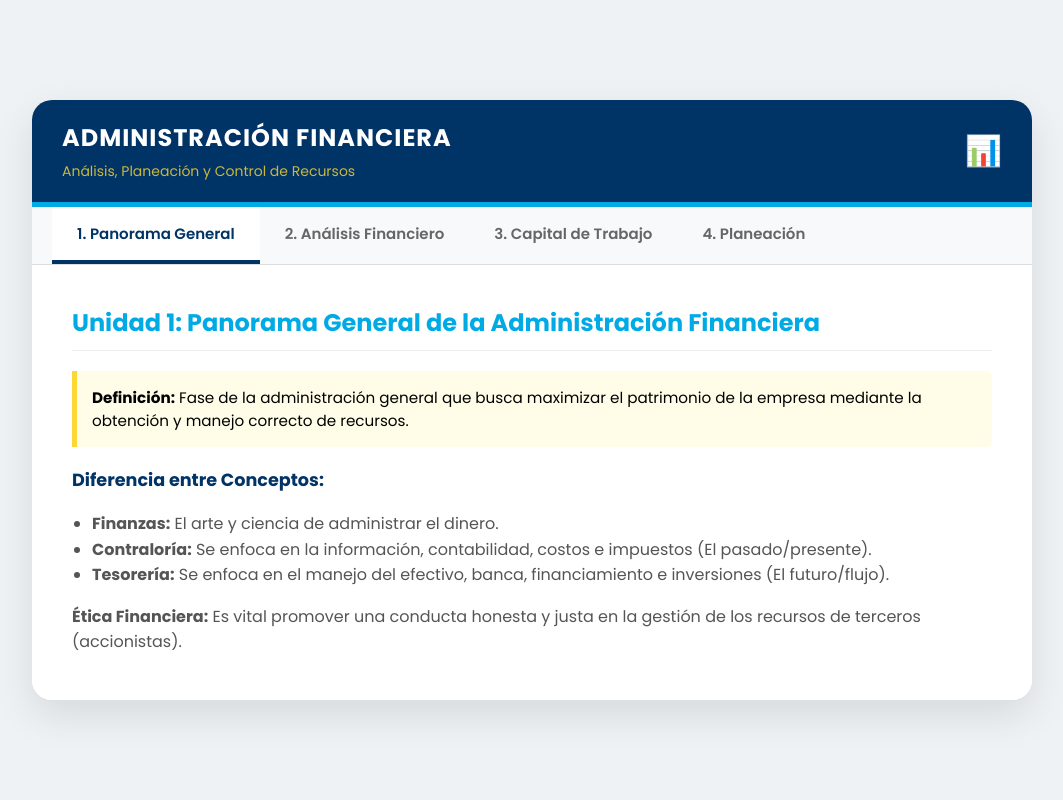
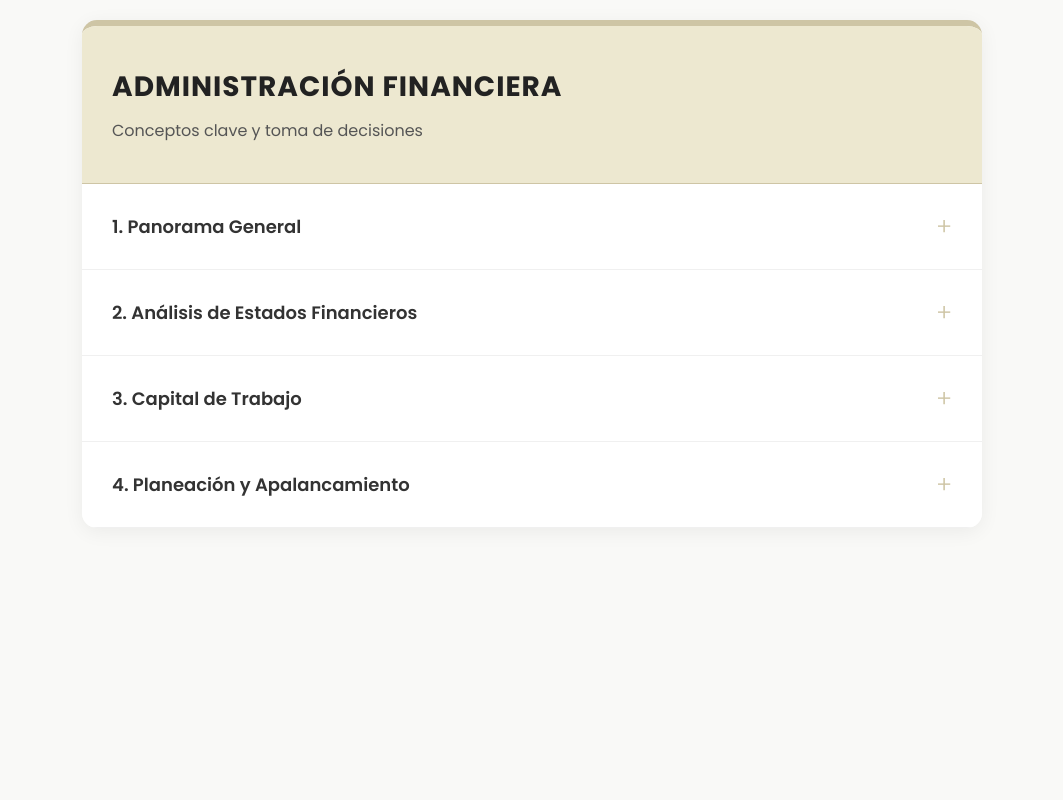
Before and after one commit to kafrodant-eng/UD, a plain HTML site: page admin-financiera.html in a window 1280 px wide. Shown: the whole page, without its empty margins (108-1171 px from the left). Drawn offline with Linux system fonts and the light colour scheme.

Commit message:
Update admin-financiera.html

```diff
--- a/admin-financiera.html
+++ b/admin-financiera.html
@@ -8,264 +8,266 @@
         @import url('https://fonts.googleapis.com/css2?family=Poppins:wght@300;400;600;700&display=swap');
 
         :root {
-            /* TUS COLORES CORPORATIVOS */
-            --primary: #003366;      /* Azul Marino */
-            --secondary: #00aae4;    /* Azul Cian */
-            --accent: #fdd835;       /* Amarillo */
-            --bg-body: #eef2f5;
-            --text-dark: #333;
+            /* PALETA BASADA EN RGB 237, 232, 208 */
+            --brand-color: #EDE8D0;  /* El Beige de tu portada */
+            --brand-dark: #Cec5a5;   /* Un beige un poco más oscuro para bordes */
+            --text-main: #333333;    /* Gris oscuro para lectura */
+            --text-accent: #6d6d6d;  /* Gris medio para subtítulos */
+            --active-bg: #444444;    /* Fondo oscuro para contraste al seleccionar */
+            --active-text: #EDE8D0;  /* Texto beige sobre fondo oscuro */
+            --bg-body: #f9f9f7;      /* Fondo de página casi blanco cálido */
         }
 
         body {
             font-family: 'Poppins', sans-serif;
             background-color: var(--bg-body);
             margin: 0;
-            padding: 0;
-            height: 100vh;
-            display: flex;
-            justify-content: center;
-            align-items: center;
+            padding: 20px;
+            color: var(--text-main);
         }
 
-        /* Marco principal tipo diapositiva */
-        .slide-card {
-            width: 95%;
-            max-width: 1000px;
-            height: 600px; /* Altura fija para simular diapositiva */
+        /* Contenedor Principal */
+        .container {
+            max-width: 900px;
+            margin: 0 auto;
             background: white;
-            border-radius: 20px;
-            box-shadow: 0 15px 40px rgba(0,0,0,0.1);
+            border-radius: 15px;
+            box-shadow: 0 4px 20px rgba(0,0,0,0.06);
             overflow: hidden;
-            display: flex;
-            flex-direction: column;
-            position: relative;
+            border-top: 6px solid var(--brand-dark);
         }
 
-        /* ENCABEZADO SUPERIOR */
-        .header-bar {
-            background: var(--primary);
-            padding: 20px 30px;
+        /* Encabezado */
+        .header {
+            background-color: var(--brand-color); /* Tu color RGB */
+            padding: 40px 30px;
+            color: var(--text-main); /* Texto oscuro para contraste */
+            position: relative;
+            border-bottom: 1px solid var(--brand-dark);
+        }
+
+        .header h1 {
+            margin: 0;
+            font-size: 28px;
+            font-weight: 700;
+            text-transform: uppercase;
+            letter-spacing: 1px;
+            color: #222;
+        }
+
+        .header h2 {
+            margin: 10px 0 0 0;
+            font-size: 16px;
+            font-weight: 400;
+            color: #555;
+        }
+
+        /* Estilos del Acordeón */
+        .accordion-section {
+            border-bottom: 1px solid #f0f0f0;
+        }
+
+        .accordion-btn {
+            width: 100%;
+            background: white;
+            border: none;
+            padding: 25px 30px;
+            text-align: left;
+            font-size: 18px;
+            font-weight: 600;
+            color: var(--text-main);
+            cursor: pointer;
             display: flex;
             justify-content: space-between;
             align-items: center;
-            color: white;
-            border-bottom: 5px solid var(--secondary);
+            transition: all 0.3s ease;
+            font-family: 'Poppins', sans-serif;
         }
 
-        .header-title h1 {
-            margin: 0;
-            font-size: 24px;
-            text-transform: uppercase;
-            letter-spacing: 1px;
+        .accordion-btn:hover {
+            background-color: #fcfcf9; /* Beige ultra claro al pasar el mouse */
+            padding-left: 35px; /* Pequeño movimiento elegante */
         }
 
-        .header-title p {
-            margin: 5px 0 0 0;
-            font-size: 14px;
-            opacity: 0.8;
-            color: var(--accent);
+        /* ESTADO ACTIVO (Cuando está abierto) */
+        .accordion-btn.active {
+            background-color: var(--active-bg); /* Fondo oscuro */
+            color: var(--active-text); /* Texto beige */
         }
 
-        /* BARRA DE PESTAÑAS (MENÚ SUPERIOR) */
-        .tabs-container {
-            background: #f8f9fa;
-            display: flex;
-            padding: 0 20px;
-            border-bottom: 1px solid #ddd;
+        /* Icono (+ / -) */
+        .icon {
+            font-size: 24px;
+            font-weight: 300;
+            color: var(--brand-dark);
+            transition: transform 0.3s ease;
         }
 
-        .tab-btn {
-            background: transparent;
-            border: none;
-            padding: 15px 25px;
-            font-family: 'Poppins', sans-serif;
-            font-size: 15px;
-            font-weight: 600;
-            color: #666;
-            cursor: pointer;
-            border-bottom: 4px solid transparent;
-            transition: all 0.3s ease;
+        .accordion-btn.active .icon {
+            color: var(--brand-color);
+            transform: rotate(45deg);
         }
 
-        .tab-btn:hover {
-            color: var(--secondary);
-            background: rgba(0, 170, 228, 0.05);
+        /* Contenido Desplegable */
+        .panel {
+            max-height: 0;
+            overflow: hidden;
+            transition: max-height 0.3s ease-out;
+            background-color: white;
         }
 
-        .tab-btn.active {
-            color: var(--primary);
-            border-bottom: 4px solid var(--primary);
-            background: white;
-        }
-
-        /* ÁREA DE CONTENIDO */
-        .content-area {
-            flex-grow: 1;
-            padding: 40px;
-            overflow-y: auto;
-            position: relative;
-            background: white;
-        }
-
-        .tab-content {
-            display: none;
-            animation: fadeIn 0.4s ease;
-        }
-
-        .tab-content.active {
-            display: block;
-        }
-
-        @keyframes fadeIn {
-            from { opacity: 0; transform: translateY(10px); }
-            to { opacity: 1; transform: translateY(0); }
-        }
-
-        h2 {
-            color: var(--secondary);
-            margin-top: 0;
-            border-bottom: 1px solid #eee;
-            padding-bottom: 10px;
-        }
-
-        h3 {
-            color: var(--primary);
-            font-size: 1.1em;
-            margin-top: 20px;
-        }
-
-        p {
+        .panel-content {
+            padding: 0 30px 30px 30px;
             line-height: 1.6;
             color: #555;
         }
 
-        ul {
-            padding-left: 20px;
-            line-height: 1.6;
-            color: #555;
+        /* Elementos internos */
+        h3 {
+            color: #8d7b4b; /* Un tono ocre/dorado oscuro */
+            font-size: 1.1rem;
+            margin-top: 15px;
+            margin-bottom: 5px;
+            border-bottom: 1px solid #eee;
+            padding-bottom: 5px;
+            display: inline-block;
         }
 
         .highlight-box {
-            background: #fffde7;
-            border-left: 5px solid var(--accent);
+            background-color: #fdfdf5; /* Beige muy suave */
+            border-left: 4px solid var(--brand-dark);
             padding: 15px;
-            margin: 20px 0;
-            border-radius: 0 5px 5px 0;
-            font-size: 0.95em;
+            margin: 15px 0;
+            border-radius: 4px;
+            font-size: 0.95rem;
         }
 
-        /* Scrollbar bonito */
-        .content-area::-webkit-scrollbar { width: 8px; }
-        .content-area::-webkit-scrollbar-track { background: #f1f1f1; }
-        .content-area::-webkit-scrollbar-thumb { background: #ccc; border-radius: 4px; }
+        ul {
+            padding-left: 20px;
+            margin-top: 5px;
+        }
+
+        li {
+            margin-bottom: 8px;
+        }
+
     </style>
 </head>
 <body>
 
-    <div class="slide-card">
-        <div class="header-bar">
-            <div class="header-title">
+    <div class="container">
+        <div class="header">
             <h1>Administración Financiera</h1>
-                <p>Análisis, Planeación y Control de Recursos</p>
-            </div>
-            <div style="font-size: 30px; color: var(--accent);">📊</div>
+            <h2>Conceptos clave y toma de decisiones</h2>
         </div>
 
-        <div class="tabs-container">
-            <button class="tab-btn active" onclick="openTab(event, 'tema1')">1. Panorama General</button>
-            <button class="tab-btn" onclick="openTab(event, 'tema2')">2. Análisis Financiero</button>
-            <button class="tab-btn" onclick="openTab(event, 'tema3')">3. Capital de Trabajo</button>
-            <button class="tab-btn" onclick="openTab(event, 'tema4')">4. Planeación</button>
+        <div class="accordion-section">
+            <button class="accordion-btn">
+                1. Panorama General
+                <span class="icon">+</span>
+            </button>
+            <div class="panel">
+                <div class="panel-content">
+                    <p>La administración financiera se encarga de la obtención y aplicación razonable de los recursos de una empresa.</p>
+                    <div class="highlight-box">
+                        <strong>Objetivo principal:</strong> Maximizar el valor de la empresa y la riqueza de los accionistas (no solo generar utilidades).
+                    </div>
+                    <h3>Funciones Clave:</h3>
+                    <ul>
+                        <li><strong>Decisiones de Inversión:</strong> ¿En qué activos debemos invertir?</li>
+                        <li><strong>Decisiones de Financiamiento:</strong> ¿Cómo obtenemos los fondos (Deuda vs. Capital)?</li>
+                    </ul>
+                </div>
+            </div>
         </div>
 
-        <div class="content-area">
-
-            <div id="tema1" class="tab-content active">
-                <h2>Unidad 1: Panorama General de la Administración Financiera</h2>
-                <div class="highlight-box">
-                    <strong>Definición:</strong> Fase de la administración general que busca maximizar el patrimonio de la empresa mediante la obtención y manejo correcto de recursos.
+        <div class="accordion-section">
+            <button class="accordion-btn">
+                2. Análisis de Estados Financieros
+                <span class="icon">+</span>
+            </button>
+            <div class="panel">
+                <div class="panel-content">
+                    <p>Es el proceso de evaluar la posición financiera presente y pasada de la empresa para establecer estimaciones sobre su futuro.</p>
+                    <h3>Métodos de Análisis:</h3>
+                    <ul>
+                        <li><strong>Vertical:</strong> Porcientos integrales (Estructura en un momento dado).</li>
+                        <li><strong>Horizontal:</strong> Tendencias (Comparación entre años).</li>
+                        <li><strong>Razones Financieras:</strong> Índices de Liquidez, Actividad, Endeudamiento y Rentabilidad.</li>
+                    </ul>
                 </div>
-                <h3>Diferencia entre Conceptos:</h3>
-                <ul>
-                    <li><strong>Finanzas:</strong> El arte y ciencia de administrar el dinero.</li>
-                    <li><strong>Contraloría:</strong> Se enfoca en la información, contabilidad, costos e impuestos (El pasado/presente).</li>
-                    <li><strong>Tesorería:</strong> Se enfoca en el manejo del efectivo, banca, financiamiento e inversiones (El futuro/flujo).</li>
-                </ul>
-                <p><strong>Ética Financiera:</strong> Es vital promover una conducta honesta y justa en la gestión de los recursos de terceros (accionistas).</p>
+            </div>
         </div>
 
-            <div id="tema2" class="tab-content">
-                <h2>Unidad 2: Análisis de Estados Financieros</h2>
-                <p>Técnica para diagnosticar la situación y perspectivas de la empresa mediante la descomposición de la información financiera.</p>
-
-                <h3>Tipos de Análisis:</h3>
-                <ul>
-                    <li><strong>Vertical:</strong> Analiza la estructura en una fecha determinada (Ej. Porcientos Integrales).</li>
-                    <li><strong>Horizontal:</strong> Analiza los cambios a través del tiempo (Tendencias entre año 1 y año 2).</li>
-                </ul>
-
-                <h3>Razones Financieras Clave:</h3>
-                <p>Son índices que relacionan dos números contables:</p>
-                <ul>
-                    <li><strong>Liquidez:</strong> Capacidad de pago a corto plazo.</li>
-                    <li><strong>Actividad:</strong> Eficiencia en el uso de activos (rotación).</li>
-                    <li><strong>Deuda:</strong> Proporción de financiamiento externo.</li>
-                    <li><strong>Rentabilidad:</strong> Ganancia respecto a la inversión.</li>
-                </ul>
-            </div>
-
-            <div id="tema3" class="tab-content">
-                <h2>Unidad 3: Administración del Capital de Trabajo</h2>
+        <div class="accordion-section">
+            <button class="accordion-btn">
+                3. Capital de Trabajo
+                <span class="icon">+</span>
+            </button>
+            <div class="panel">
+                <div class="panel-content">
+                    <p>Se refiere a la administración de los activos y pasivos circulantes de la empresa.</p>
                     <div class="highlight-box">
                         <strong>Fórmula:</strong> Capital de Trabajo Neto = Activo Circulante - Pasivo Circulante.
                     </div>
-                <p>Representa la inversión de la empresa en activos a corto plazo necesarios para operar día a día.</p>
-
-                <h3>Componentes Principales:</h3>
-                <ol>
-                    <li><strong>Efectivo:</strong> Dinero disponible para obligaciones inmediatas.</li>
-                    <li><strong>Cuentas por Cobrar:</strong> Gestión del crédito a clientes (políticas de cobro).</li>
-                    <li><strong>Inventarios:</strong> Materias primas, producción en proceso y producto terminado.</li>
-                </ol>
+                    <h3>Componentes Críticos:</h3>
+                    <ul>
+                        <li>Administración del Efectivo y Valores negociables.</li>
+                        <li>Gestión de Cuentas por Cobrar (Políticas de crédito).</li>
+                        <li>Control de Inventarios.</li>
+                    </ul>
+                </div>
+            </div>
         </div>
 
-            <div id="tema4" class="tab-content">
-                <h2>Unidad 4: Planeación Financiera y Apalancamiento</h2>
-                <p>La planeación proyecta las ventas, ingresos y activos tomando como base estrategias de producción y mercadotecnia.</p>
-
-                <h3>Punto de Equilibrio:</h3>
-                <p>Nivel de ventas donde los ingresos totales igualan a los costos totales (Utilidad = 0).</p>
-
-                <h3>Apalancamiento (Leverage):</h3>
+        <div class="accordion-section">
+            <button class="accordion-btn">
+                4. Planeación y Apalancamiento
+                <span class="icon">+</span>
+            </button>
+            <div class="panel">
+                <div class="panel-content">
+                    <h3>Planeación Financiera</h3>
+                    <p>Proyección de ventas, ingresos y activos tomando como base estrategias alternativas de producción y mercadotecnia.</p>
+                    <h3>Apalancamiento (Leverage)</h3>
+                    <p>Uso de costos fijos para magnificar los rendimientos:</p>
                     <ul>
-                    <li><strong>Operativo:</strong> Uso de costos fijos de operación para potenciar utilidades antes de intereses e impuestos.</li>
-                    <li><strong>Financiero:</strong> Uso de deuda (intereses fijos) para potenciar las utilidades por acción.</li>
-                    <li><strong>Total:</strong> Combinación de ambos riesgos.</li>
+                        <li><strong>Apalancamiento Operativo:</strong> Costos fijos de operación.</li>
+                        <li><strong>Apalancamiento Financiero:</strong> Costos fijos financieros (intereses de deuda).</li>
                     </ul>
+                </div>
+            </div>
         </div>
 
     </div>
-    </div>
 
     <script>
-        function openTab(evt, tabName) {
-            // 1. Ocultar todos los contenidos
-            var i, tabcontent, tablinks;
-            tabcontent = document.getElementsByClassName("tab-content");
-            for (i = 0; i < tabcontent.length; i++) {
-                tabcontent[i].className = tabcontent[i].className.replace(" active", "");
+        var acc = document.getElementsByClassName("accordion-btn");
+        var i;
+
+        for (i = 0; i < acc.length; i++) {
+            acc[i].addEventListener("click", function() {
+                var allPanels = document.getElementsByClassName("panel");
+                var allBtns = document.getElementsByClassName("accordion-btn");
+                var currentPanel = this.nextElementSibling;
+                var isAlreadyActive = this.classList.contains("active");
+
+                // Resetear todos
+                for (var j = 0; j < allBtns.length; j++) {
+                    allBtns[j].classList.remove("active");
+                    allBtns[j].querySelector(".icon").innerText = "+";
+                    allPanels[j].style.maxHeight = null;
                 }
 
-            // 2. Desactivar todos los botones
-            tablinks = document.getElementsByClassName("tab-btn");
-            for (i = 0; i < tablinks.length; i++) {
-                tablinks[i].className = tablinks[i].className.replace(" active", "");
+                // Activar el actual si estaba cerrado
+                if (!isAlreadyActive) {
+                    this.classList.add("active");
+                    this.querySelector(".icon").innerText = "×";
+                    currentPanel.style.maxHeight = currentPanel.scrollHeight + "px";
                 }
-
-            // 3. Mostrar el actual
-            document.getElementById(tabName).className += " active";
-            evt.currentTarget.className += " active";
+            });
         }
     </script>
+
 </body>
 </html>
```
Lines whose indentation alone changed are shown as unchanged.
